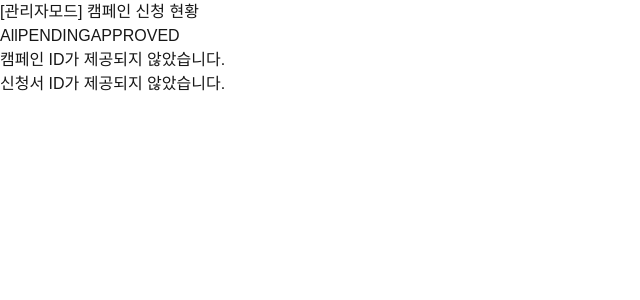
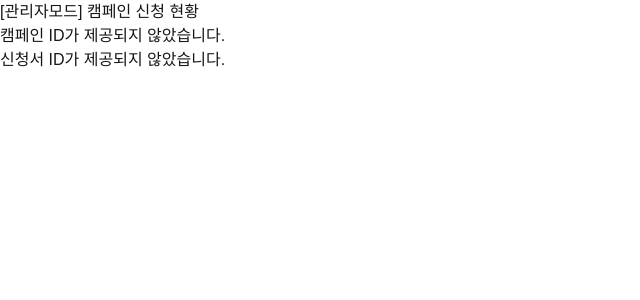
Before and after one commit to asdkim2130/trialTales, a Next.js app in the folder frontend/: page /applications/admin/viewInfo in a window 1280 px wide. Shown: the top 300 px of the page, without its empty margins (0-640 px from the left). Built offline with nearby package versions, Linux system fonts and the light colour scheme.

Commit message:
fix : 네비게이션바 디자인 수정 & 상세조회 시 버튼 보이지 않게 수정

```diff
--- a/frontend/src/app/applications/admin/navbar.tsx
+++ b/frontend/src/app/applications/admin/navbar.tsx
@@ -8,22 +8,24 @@ export default function Navbar() {
   const pathname = usePathname();
   const searchParams = useSearchParams();
   const currentStatus = searchParams.get("status") || "All";
+  console.log(`pathname: ${pathname}`)
+  console.log(pathname.endsWith("/viewInfo"))
 
   const handleNavigation = (status: "All" | "PENDING" | "APPROVED") => {
     router.push(`${pathname}?status=${status}`);
   };
 
   return (
-    <nav className="bg-gray-800 text-white p-4 max-w-[1000px] mx-auto rounded-2xl mt-4">
-      <div className="flex justify-between items-center">
+    <nav className="bg-gray-800 text-white p-4 max-w-[1000px] mx-auto rounded-2xl mt-4 h-20">
+      <div className="flex justify-between items-center h-full">
         <div className="text-lg font-bold">
           <Link href="/applications/admin">
             [관리자모드] 캠페인 신청 현황
           </Link>
         </div>
         <div className="flex space-x-4">
-          {["All", "PENDING", "APPROVED"].map((status) => (
-            <button
+          {!pathname.endsWith("viewInfo") && ["All", "PENDING", "APPROVED"].map((status) => (
+              <button
               key={status}
               onClick={() =>
                 handleNavigation(status as "All" | "PENDING" | "APPROVED")
--- a/frontend/src/app/applications/page.tsx
+++ b/frontend/src/app/applications/page.tsx
@@ -29,7 +29,8 @@
 // }
 import { redirect } from "next/navigation";
 
+// 자동으로 /campaigns로 이동
 export default function ApplicationsPage() {
-    redirect("/campaigns"); // 자동으로 /campaigns로 이동
+    redirect("/campaigns");
     return null;
 }
```
